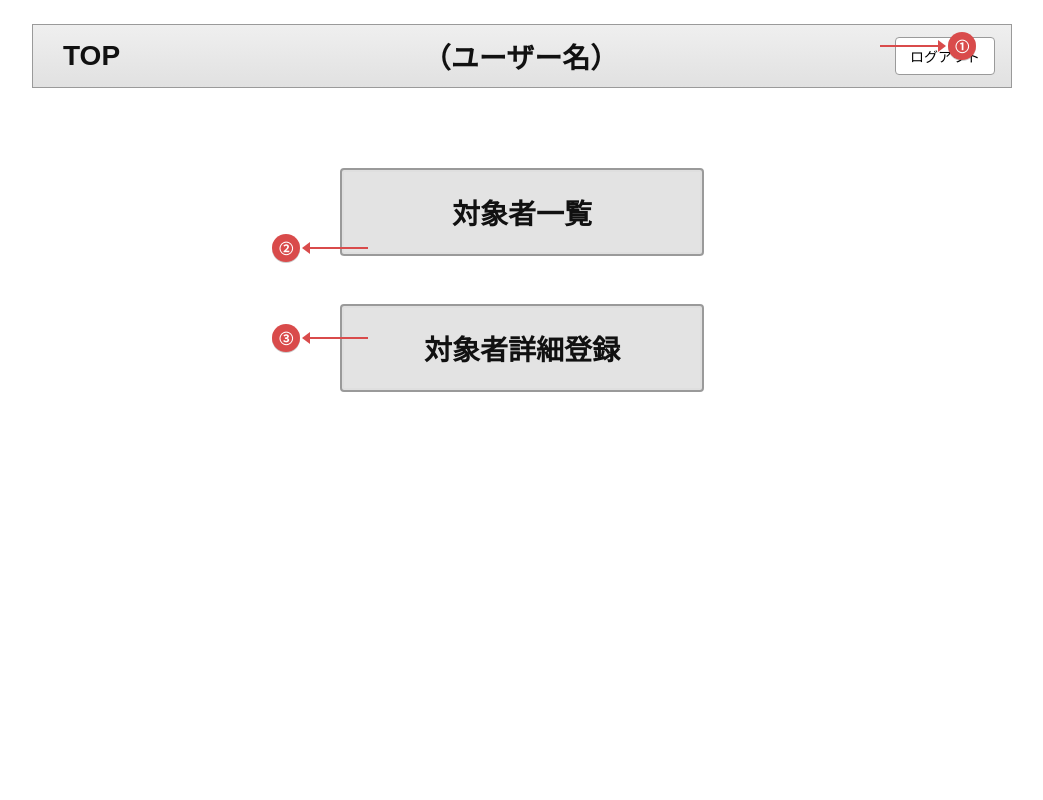
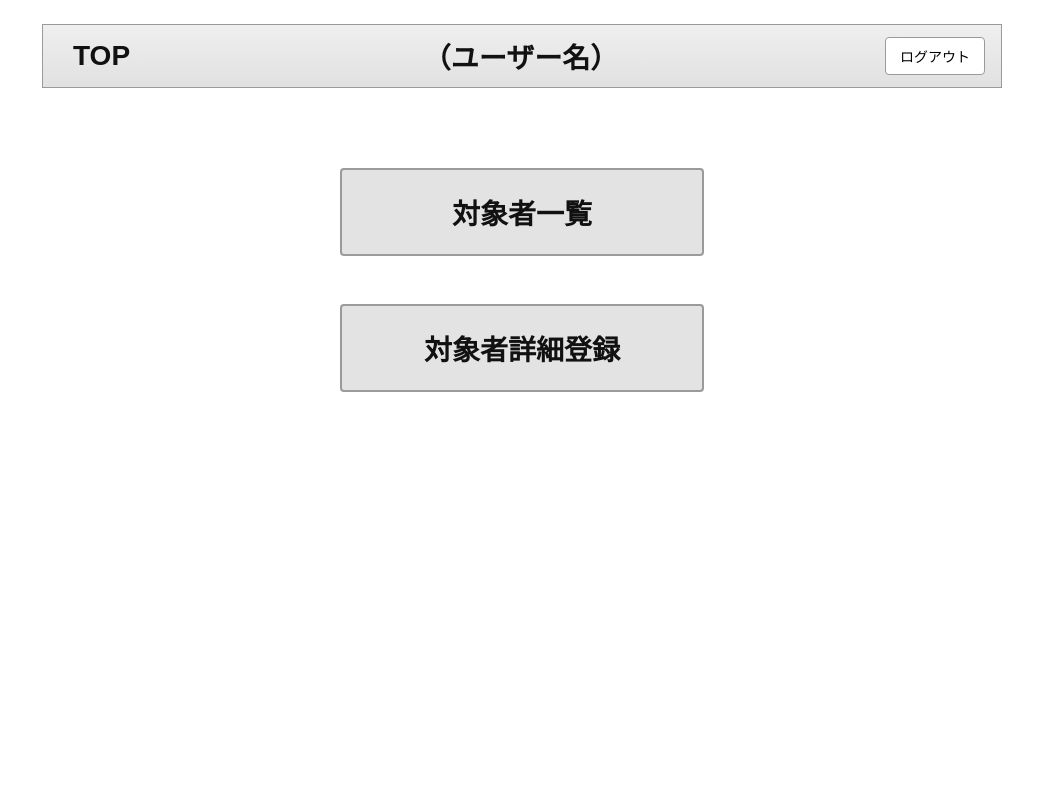
Before and after one commit to UMEZAWADAN/SD-5, a Python web app: template templates/toppage.html in a window 1280 px wide. Shown: the whole page, without its empty margins (118-1161 px from the left). Run offline with Jinja, Linux system fonts and the light colour scheme; the template is opened without the code that fills it, so the values that code supplies are empty.

Commit message:
Update toppage.html

```diff
--- a/templates/toppage.html
+++ b/templates/toppage.html
@@ -3,15 +3,13 @@
 <head>
 <meta charset="utf-8" />
 <meta name="viewport" content="width=device-width,initial-scale=1" />
-<title>画面サンプル</title>
+<title>TOP画面</title>
 <style>
   :root{
     --bg:#ffffff;
     --panel:#e3e3e3;
     --panel-border:#9a9a9a;
     --text:#111;
-    --callout:#d94b4b;
-    --container-width:980px;
   }
   html,body{
     height:100%;
@@ -21,7 +19,6 @@
     color:var(--text);
   }
 
-  /* 中央に固定幅コンテナ（スクショの横長） */
   .wrap{
     width:100%;
     display:flex;
@@ -30,7 +27,7 @@
     box-sizing:border-box;
   }
   .screen{
-    width:var(--container-width);
+    width:960px;
     min-height:600px;
     position:relative;
   }
@@ -66,7 +63,7 @@
     border-radius:4px;
   }
 
-  /* メイン: ボタン群を縦に中央寄せ */
+  /* メイン: ボタン */
   .main{
     margin-top:80px;
     display:flex;
@@ -85,95 +82,30 @@
     justify-content:center;
     font-size:28px;
     font-weight:700;
-    box-shadow: 0 0 0 2px rgba(0,0,0,0.02) inset;
     border-radius:4px;
     cursor:pointer;
   }
 
-  /* 赤い注釈（丸数字と矢印） */
-  .callout{
-    position:absolute;
-    display:flex;
-    align-items:center;
-    gap:8px;
-    pointer-events:none; /* 画面操作の邪魔をしない */
-  }
-  .callout .circle{
-    width:28px;
-    height:28px;
-    border-radius:50%;
-    background:var(--callout);
-    color:white;
-    display:flex;
-    align-items:center;
-    justify-content:center;
-    font-weight:700;
-    font-size:14px;
-    box-shadow:0 1px 0 rgba(0,0,0,0.2);
-  }
-  /* 矢印線 (短い) */
-  .callout .arrow{
-    width:60px;
-    height:2px;
-    background:var(--callout);
-    position:relative;
-  }
-  .callout .arrow::after{
-    content:"";
-    position:absolute;
-    right: -6px;
-    top: -5px;
-    border-left:8px solid var(--callout);
-    border-top:6px solid transparent;
-    border-bottom:6px solid transparent;
-  }
-
-  /* 各注釈の位置 */
-  /* ① ログアウト横（右上） */
-  .c1{ top:8px; right:36px; }
-  /* ② 上のボタン左側 */
-  .c2{ top:210px; left:240px; }
-  /* ③ 下のボタン左側 */
-  .c3{ top:300px; left:240px; }
-
-  /* レスポンシブ */
   @media (max-width:1000px){
     .screen{ width:100%; }
     .big-btn{ width:80vw; max-width:420px; }
-    .c2, .c3 { left:40px; }
   }
 </style>
 </head>
 <body>
   <div class="wrap">
-    <div class="screen" role="main" aria-label="サンプル画面">
+    <div class="screen">
       <!-- ヘッダー -->
       <div class="header">
         <div class="top-label">TOP</div>
         <div class="username">（ユーザー名）</div>
-        <button class="logout" aria-label="ログアウト">ログアウト</button>
+        <button class="logout">ログアウト</button>
       </div>
 
       <!-- メイン -->
-      <div class="main" aria-hidden="false">
-        <div class="big-btn" id="list">対象者一覧</div>
-        <div class="big-btn" id="reg">対象者詳細登録</div>
-      </div>
-
-      <!-- 赤い注釈 -->
-      <div class="callout c1" aria-hidden="true">
-        <div class="arrow"></div>
-        <div class="circle">①</div>
-      </div>
-
-      <div class="callout c2" aria-hidden="true">
-        <div class="circle">②</div>
-        <div class="arrow" style="transform:rotate(180deg)"></div>
-      </div>
-
-      <div class="callout c3" aria-hidden="true">
-        <div class="circle">③</div>
-        <div class="arrow" style="transform:rotate(180deg)"></div>
+      <div class="main">
+        <div class="big-btn">対象者一覧</div>
+        <div class="big-btn">対象者詳細登録</div>
       </div>
     </div>
   </div>
```
